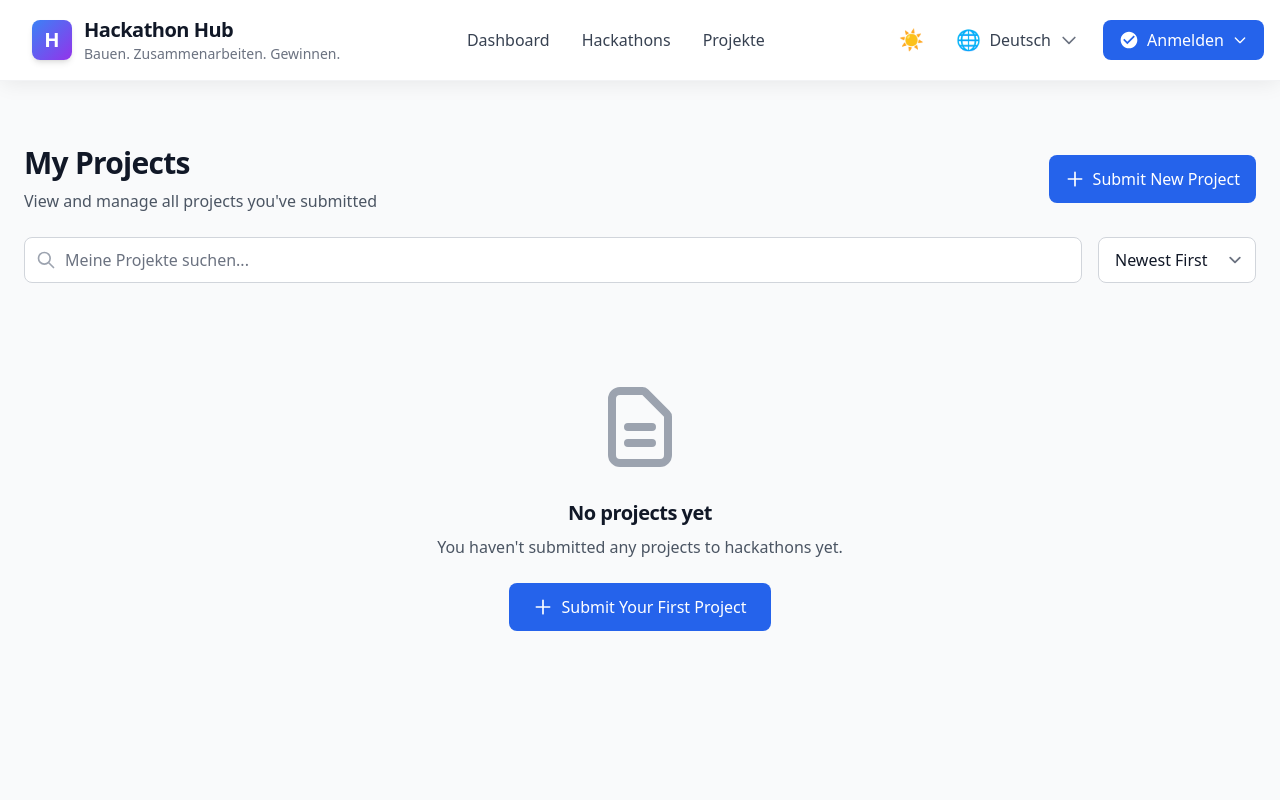
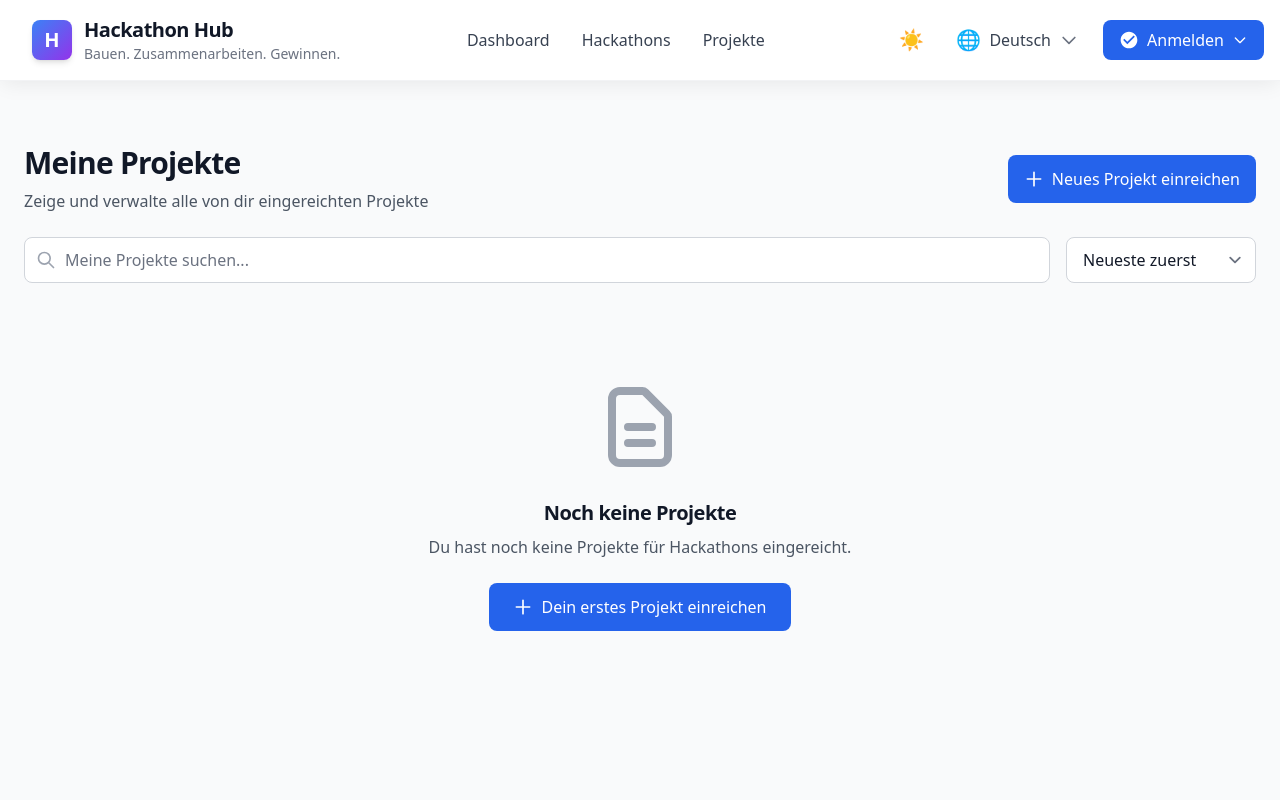
Before and after one commit to oklabflensburg/hackathonhub, a Nuxt app in the folder frontend3/: page /my-projects in a window 1280 px wide. Shown: the top 800 px of the page. Built offline with nearby package versions, Linux system fonts and the light colour scheme.

Commit message:
use i18n locale

```diff
--- a/frontend3/app/pages/my-projects.vue
+++ b/frontend3/app/pages/my-projects.vue
@@ -4,8 +4,8 @@
     <div class="mb-8">
       <div class="flex flex-col md:flex-row md:items-center justify-between gap-4 mb-6">
         <div>
-          <h1 class="text-3xl font-bold text-gray-900 dark:text-white mb-2">My Projects</h1>
-          <p class="text-gray-600 dark:text-gray-400">View and manage all projects you've submitted</p>
+          <h1 class="text-3xl font-bold text-gray-900 dark:text-white mb-2">{{ $t('projects.myProjects.title') }}</h1>
+          <p class="text-gray-600 dark:text-gray-400">{{ $t('projects.myProjects.subtitle') }}</p>
         </div>
         <NuxtLink
           to="/create"
@@ -14,7 +14,7 @@
           <svg class="w-5 h-5 mr-2" fill="none" stroke="currentColor" viewBox="0 0 24 24">
             <path stroke-linecap="round" stroke-linejoin="round" stroke-width="2" d="M12 4v16m8-8H4" />
           </svg>
-          Submit New Project
+          {{ $t('projects.myProjects.submitNewProject') }}
         </NuxtLink>
       </div>
 
@@ -35,10 +35,10 @@
           v-model="sortBy"
           class="px-4 py-2.5 border border-gray-300 dark:border-gray-600 rounded-lg bg-white dark:bg-gray-800 text-gray-900 dark:text-white focus:ring-2 focus:ring-primary-500 focus:border-transparent"
         >
-          <option value="newest">Newest First</option>
-          <option value="oldest">Oldest First</option>
-          <option value="votes">Most Votes</option>
-          <option value="comments">Most Comments</option>
+          <option value="newest">{{ $t('projects.sortOptions.newest') }}</option>
+          <option value="oldest">{{ $t('projects.sortOptions.oldest') }}</option>
+          <option value="votes">{{ $t('projects.sortOptions.votes') }}</option>
+          <option value="comments">{{ $t('projects.sortOptions.comments') }}</option>
         </select>
       </div>
 
@@ -49,7 +49,7 @@
             <svg class="w-5 h-5 text-gray-500 dark:text-gray-400 mr-2" fill="none" stroke="currentColor" viewBox="0 0 24 24">
               <path stroke-linecap="round" stroke-linejoin="round" stroke-width="2" d="M7 7h.01M7 3h5c.512 0 1.024.195 1.414.586l7 7a2 2 0 010 2.828l-7 7a2 2 0 01-2.828 0l-7-7A1.994 1.994 0 013 12V7a4 4 0 014-4z" />
             </svg>
-            <span class="text-sm font-medium text-gray-700 dark:text-gray-300">Filtering by tags:</span>
+            <span class="text-sm font-medium text-gray-700 dark:text-gray-300">{{ $t('projects.filteringByTags') }}</span>
           </div>
           <button
             @click="clearAllTags"
@@ -58,7 +58,7 @@
             <svg class="w-4 h-4 mr-1" fill="none" stroke="currentColor" viewBox="0 0 24 24">
               <path stroke-linecap="round" stroke-linejoin="round" stroke-width="2" d="M6 18L18 6M6 6l12 12" />
             </svg>
-            Clear all
+            {{ $t('projects.clearAll') }}
           </button>
         </div>
         <div class="flex flex-wrap gap-2">
@@ -91,8 +91,8 @@
       <svg class="w-24 h-24 text-gray-400 mx-auto mb-6" fill="none" stroke="currentColor" viewBox="0 0 24 24">
         <path stroke-linecap="round" stroke-linejoin="round" stroke-width="2" d="M9 12h6m-6 4h6m2 5H7a2 2 0 01-2-2V5a2 2 0 012-2h5.586a1 1 0 01.707.293l5.414 5.414a1 1 0 01.293.707V19a2 2 0 01-2 2z" />
       </svg>
-      <h3 class="text-xl font-semibold text-gray-900 dark:text-white mb-2">No projects yet</h3>
-      <p class="text-gray-600 dark:text-gray-400 mb-6">You haven't submitted any projects to hackathons yet.</p>
+      <h3 class="text-xl font-semibold text-gray-900 dark:text-white mb-2">{{ $t('projects.myProjects.noProjectsYet') }}</h3>
+      <p class="text-gray-600 dark:text-gray-400 mb-6">{{ $t('projects.myProjects.noProjectsDescription') }}</p>
       <NuxtLink
         to="/create"
         class="inline-flex items-center px-6 py-3 bg-primary-600 text-white rounded-lg hover:bg-primary-700 transition-colors"
@@ -100,7 +100,7 @@
         <svg class="w-5 h-5 mr-2" fill="none" stroke="currentColor" viewBox="0 0 24 24">
           <path stroke-linecap="round" stroke-linejoin="round" stroke-width="2" d="M12 4v16m8-8H4" />
         </svg>
-        Submit Your First Project
+        {{ $t('projects.myProjects.submitYourFirstProject') }}
       </NuxtLink>
     </div>
 
@@ -126,12 +126,12 @@
             <div>
               <h3 class="text-xl font-bold text-gray-900 dark:text-white mb-2">{{ project.name }}</h3>
               <div class="flex items-center space-x-2">
-                <span class="text-sm text-gray-500 dark:text-gray-400">Submitted to:</span>
+                 <span class="text-sm text-gray-500 dark:text-gray-400">{{ $t('projects.myProjects.submittedTo') }}</span>
                 <NuxtLink
                   :to="`/hackathons/${project.hackathon_id}`"
                   class="text-sm font-medium text-primary-600 dark:text-primary-400 hover:underline"
                 >
-                  {{ project.hackathon_name || 'Hackathon' }}
+                   {{ project.hackathon_name || $t('projects.myProjects.hackathon') }}
                 </NuxtLink>
               </div>
             </div>
@@ -155,7 +155,7 @@
           <div class="space-y-4">
             <!-- Tech Stack -->
             <div v-if="project.technologiesArray && project.technologiesArray.length > 0">
-              <h4 class="text-sm font-medium text-gray-500 dark:text-gray-400 mb-2">Technologies</h4>
+               <h4 class="text-sm font-medium text-gray-500 dark:text-gray-400 mb-2">{{ $t('projects.detail.technologies') }}</h4>
               <div class="flex flex-wrap gap-2">
                 <button
                   v-for="tech in project.technologiesArray.slice(0, 3)"
@@ -167,7 +167,7 @@
                       ? 'bg-primary-500 text-white shadow-sm'
                       : 'bg-gray-100 dark:bg-gray-700 text-gray-700 dark:text-gray-300 hover:bg-gray-200 dark:hover:bg-gray-600'
                   ]"
-                  :title="selectedTags.includes(tech) ? 'Click to remove filter' : 'Click to filter by this tag'"
+                   :title="selectedTags.includes(tech) ? $t('projects.myProjects.clickToRemoveFilter') : $t('projects.myProjects.clickToFilterByTag')"
                 >
                   {{ tech }}
                   <span v-if="selectedTags.includes(tech)" class="ml-1">✓</span>
@@ -185,15 +185,15 @@
             <div class="grid grid-cols-3 gap-4 pt-4 border-t border-gray-200 dark:border-gray-700">
                <div class="text-center">
                  <p class="text-2xl font-bold text-gray-900 dark:text-white">{{ project.vote_count || 0 }}</p>
-                <p class="text-xs text-gray-500 dark:text-gray-400">Votes</p>
+                 <p class="text-xs text-gray-500 dark:text-gray-400">{{ $t('projects.projects.votes') }}</p>
                </div>
                <div class="text-center">
                  <p class="text-2xl font-bold text-gray-900 dark:text-white">{{ project.comment_count || 0 }}</p>
-                <p class="text-xs text-gray-500 dark:text-gray-400">Comments</p>
+                 <p class="text-xs text-gray-500 dark:text-gray-400">{{ $t('projects.projects.comments') }}</p>
                </div>
                <div class="text-center">
                  <p class="text-2xl font-bold text-gray-900 dark:text-white">{{ project.view_count || 0 }}</p>
-                <p class="text-xs text-gray-500 dark:text-gray-400">Views</p>
+                 <p class="text-xs text-gray-500 dark:text-gray-400">{{ $t('projects.projects.views') }}</p>
                </div>
             </div>
           </div>
@@ -210,14 +210,14 @@
                 :to="`/projects/${project.id}`"
                 class="text-sm font-medium text-primary-600 dark:text-primary-400 hover:underline"
               >
-                View Details
+                 {{ $t('common.viewDetails') }}
               </NuxtLink>
               <button
                 v-if="project.status === 'pending'"
                 @click="handleEdit(project)"
                 class="text-sm font-medium text-gray-600 dark:text-gray-400 hover:text-gray-900 dark:hover:text-gray-300"
               >
-                Edit
+                 {{ $t('common.edit') }}
               </button>
             </div>
           </div>
@@ -233,17 +233,17 @@
           :disabled="currentPage === 1"
           class="px-4 py-2 rounded-lg border border-gray-300 dark:border-gray-600 text-gray-700 dark:text-gray-300 hover:bg-gray-50 dark:hover:bg-gray-700 disabled:opacity-50 disabled:cursor-not-allowed"
         >
-          Previous
+          {{ $t('common.previous') }}
         </button>
         <span class="px-4 py-2 text-gray-700 dark:text-gray-300">
-          Page {{ currentPage }} of {{ totalPages }}
+           {{ $t('projects.myProjects.pageInfo', { currentPage, totalPages }) }}
         </span>
         <button
           @click="nextPage"
           :disabled="currentPage === totalPages"
           class="px-4 py-2 rounded-lg border border-gray-300 dark:border-gray-600 text-gray-700 dark:text-gray-300 hover:bg-gray-50 dark:hover:bg-gray-700 disabled:opacity-50 disabled:cursor-not-allowed"
         >
-          Next
+          {{ $t('common.next') }}
         </button>
       </div>
     </div>
@@ -255,9 +255,11 @@ import { ref, onMounted, computed } from 'vue'
 import { format } from 'date-fns'
 import { useAuthStore } from '~/stores/auth'
 import { useUIStore } from '~/stores/ui'
+import { useI18n } from 'vue-i18n'
 
 const authStore = useAuthStore()
 const uiStore = useUIStore()
+const { t } = useI18n()
 const loading = ref(true)
 const projects = ref<any[]>([])
 const currentPage = ref(1)
@@ -274,7 +276,7 @@ const totalPages = computed(() => {
 })
 
 const formatDate = (dateString: string) => {
-  if (!dateString) return 'N/A'
+  if (!dateString) return t('projects.myProjects.notAvailable')
   try {
     return format(new Date(dateString), 'MMM dd, yyyy')
   } catch {
--- a/frontend3/i18n/locales/de.json
+++ b/frontend3/i18n/locales/de.json
@@ -531,8 +531,10 @@
     "clearAll": "Alle löschen",
     "sortOptions": {
       "newest": "Neueste zuerst",
+      "oldest": "Älteste zuerst",
+      "votes": "Meiste Bewertungen",
+      "comments": "Meiste Kommentare",
       "popular": "Am beliebtesten",
-      "votes": "Top bewertet",
       "recent": "Kürzlich aktualisiert"
     },
     "projectStatus": {
@@ -687,6 +689,20 @@
       "failed": "Projekt konnte nicht gelöscht werden",
       "error": "Ein Fehler ist beim Löschen des Projekts aufgetreten",
       "success": "Projekt erfolgreich gelöscht!"
+    },
+    "myProjects": {
+      "title": "Meine Projekte",
+      "subtitle": "Zeige und verwalte alle von dir eingereichten Projekte",
+      "submitNewProject": "Neues Projekt einreichen",
+      "submitYourFirstProject": "Dein erstes Projekt einreichen",
+      "noProjectsYet": "Noch keine Projekte",
+      "noProjectsDescription": "Du hast noch keine Projekte für Hackathons eingereicht.",
+      "submittedTo": "Eingereicht bei:",
+      "hackathon": "Hackathon",
+      "clickToRemoveFilter": "Klicken, um Filter zu entfernen",
+      "clickToFilterByTag": "Klicken, um nach diesem Tag zu filtern",
+      "pageInfo": "Seite {currentPage} von {totalPages}",
+      "notAvailable": "N/V"
     }
   },
   "teams": {
```
Also changed, not shown: frontend3/i18n/locales/en.json (+17 -1 lines). Lines whose indentation alone changed are shown as unchanged.
